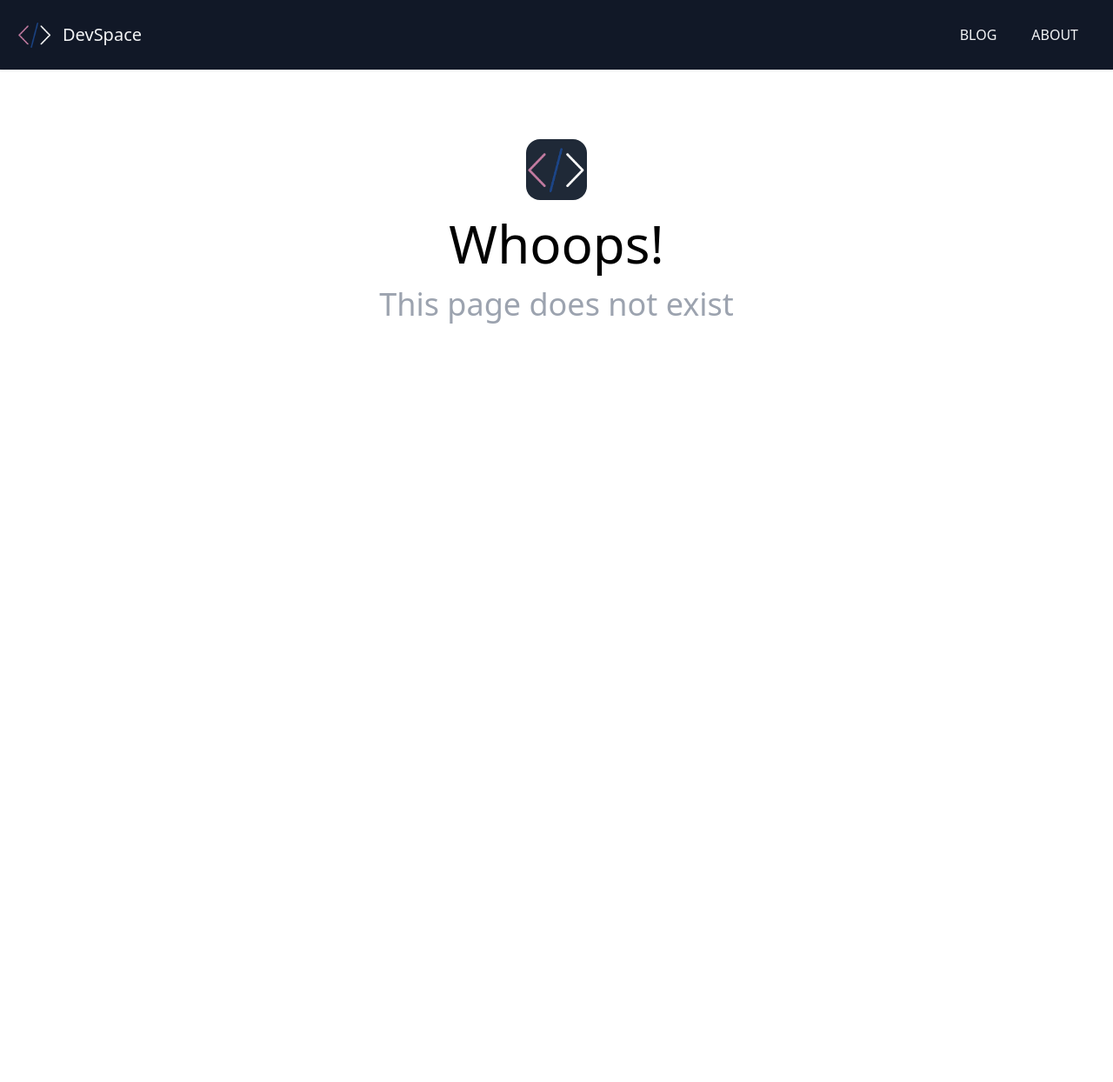
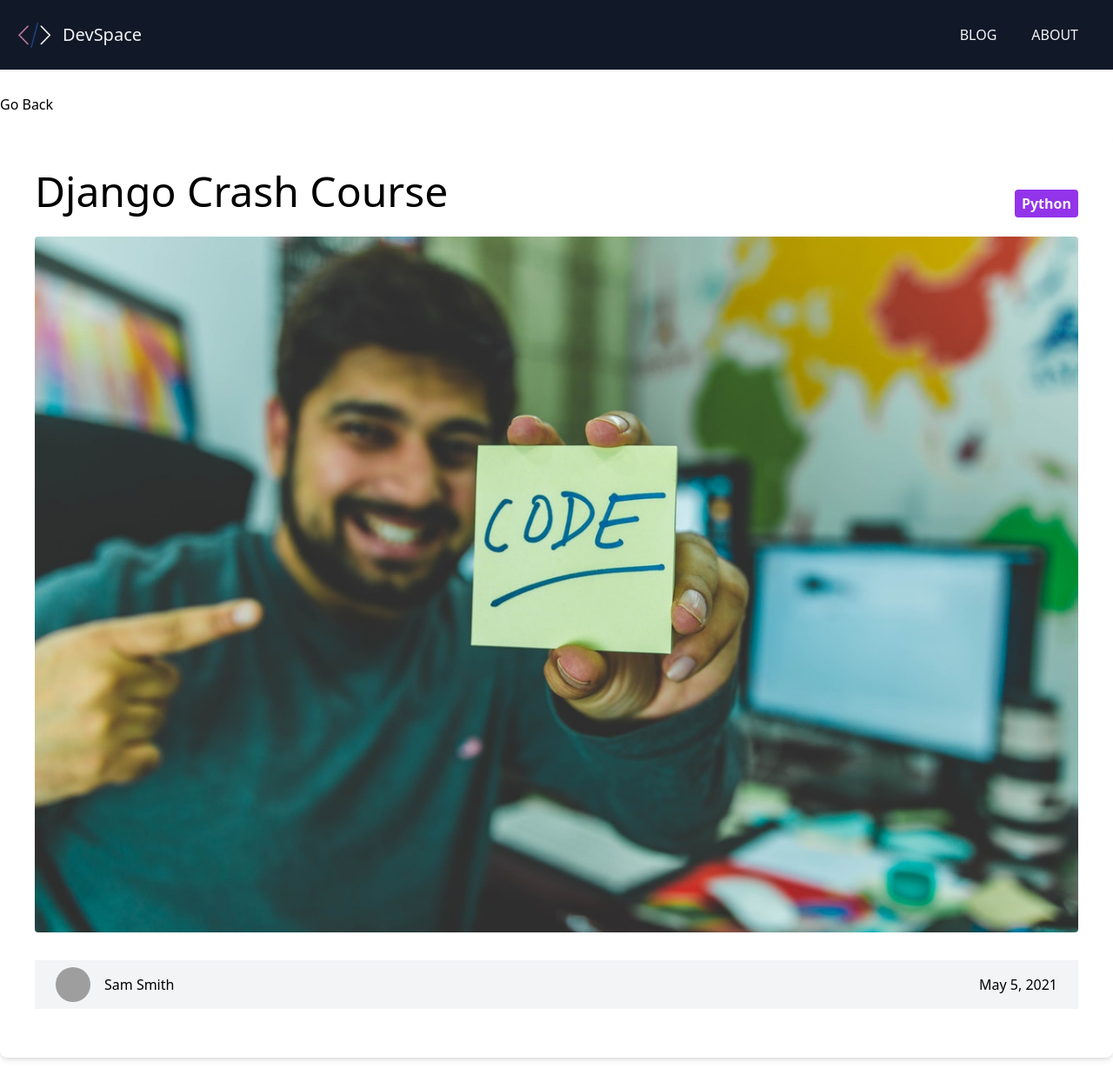
Before and after one commit to nkemjikaobi/devspace-blog, a Next.js app: page /blog/django-crash-course in a window 1280 px wide. Before the commit this address had no page. Shown: the whole page at 87% size. Before the commit the page ends 800 px from the top, so only its background shows below. Built offline with nearby package versions, Linux system fonts and the light colour scheme; grey boxes are pictures that could not be loaded.

Commit message:
generate static paths and display single post

```diff
--- a/package.json
+++ b/package.json
@@ -9,6 +9,7 @@
   },
   "dependencies": {
     "gray-matter": "^4.0.3",
+    "marked": "^4.0.14",
     "next": "12.0.7",
     "react": "17.0.2",
     "react-dom": "17.0.2"
--- /dev/null
+++ b/pages/blog/[slug].js
@@ -0,0 +1,74 @@
+/* eslint-disable @next/next/no-img-element */
+import fs from 'fs';
+import path from 'path';
+import matter from 'gray-matter';
+import marked from 'marked';
+import Link from 'next/link';
+import Layout from '@/components/Layout';
+import CategoryLabel from '@/components/CategoryLabel';
+
+export default function PostPage({
+	frontmatter: { title, category, date, cover_image, author, author_image },
+	content,
+	slug,
+}) {
+	return (
+		<Layout title={title}>
+			<Link href='/blog'>Go Back</Link>
+			<div className='w-full px-10 py-6 bg-white rounded-lg shadow-md mt-6'>
+				<div className='flex justify-between items-center mt-4'>
+					<h1 className='text-5xl mb-7'>{title}</h1>
+					<CategoryLabel>{category}</CategoryLabel>
+				</div>
+				<img src={cover_image} alt='' className='w-full rounded' />
+
+				<div className='flex justify-between items-center bg-gray-100 p-2 my-8'>
+					<div className='flex items-center'>
+						<img
+							src={author_image}
+							alt=''
+							className='mx-4 w-10 h-10 object-cover rounded-full hidden sm:block'
+						/>
+						<h4>{author}</h4>
+					</div>
+					<div className='mr-4'>{date}</div>
+				</div>
+
+				{/* <div className='blog-text mt-2'>
+					<div dangerouslySetInnerHTML={{ __html: marked(content) }}></div>
+				</div> */}
+			</div>
+		</Layout>
+	);
+}
+
+export async function getStaticPaths() {
+	const files = fs.readdirSync(path.join('posts'));
+
+	const paths = files.map(filename => ({
+		params: {
+			slug: filename.replace('.md', ''),
+		},
+	}));
+
+	return {
+		paths,
+		fallback: false,
+	};
+}
+
+export async function getStaticProps({ params: { slug } }) {
+	const markdownWithMeta = fs.readFileSync(
+		path.join('posts', slug + '.md'),
+		'utf-8'
+	);
+
+	const { data: frontmatter, content } = matter(markdownWithMeta);
+	return {
+		props: {
+			frontmatter,
+			content,
+			slug,
+		},
+	};
+}
```
Also changed, not shown: 1 other file (tests, documents, lock files or other folders).
